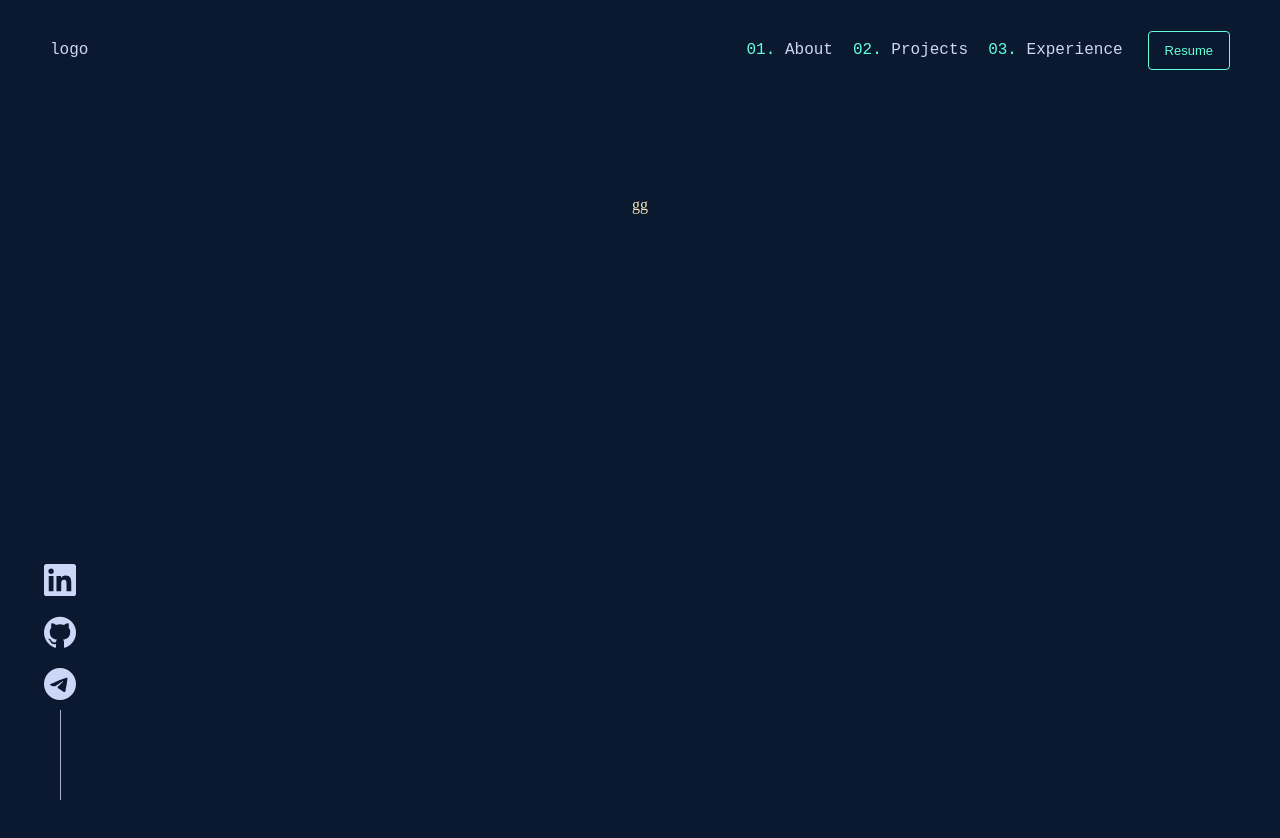
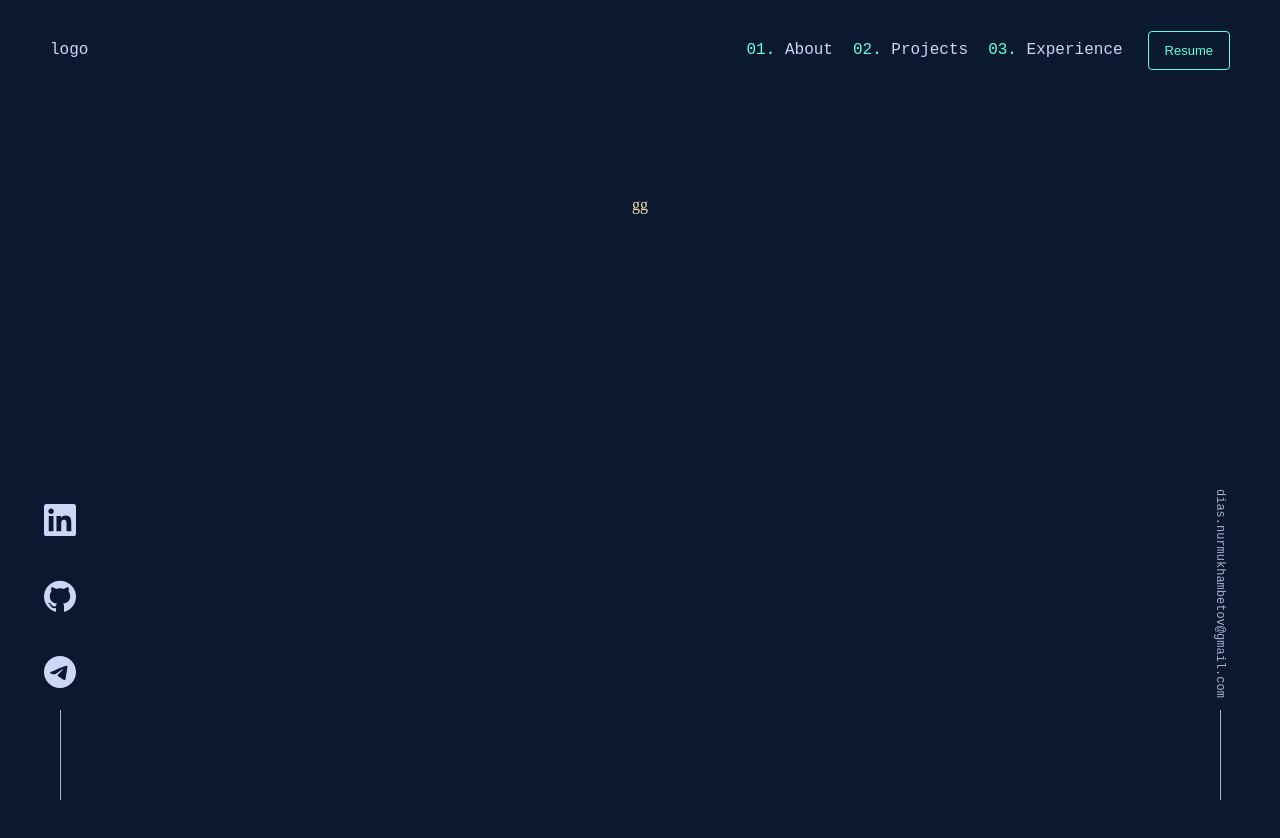
Before and after one commit to dias19/portfolio, a Next.js app: page / in a window 1280 px wide. Shown: the top 838 px of the page. Built offline with nearby package versions, Linux system fonts and the light colour scheme.

Commit message:
added right orientation

```diff
--- a/components/orientation-left.tsx
+++ b/components/orientation-left.tsx
@@ -2,7 +2,7 @@ import React from 'react'
 import GitHubIcon from '~/public/icons/github'
 import LinkedinIcon from '~/public/icons/linkedin'
 import TelegramIcon from '~/public/icons/telegram'
-import style from '~/styles/Orientation.module.css'
+import style from '~/styles/OrientationLeft.module.css'
 export default function OrientationLeft() {
   return (
     <div className={style.left}>
--- /dev/null
+++ b/components/orientation-right.tsx
@@ -0,0 +1,13 @@
+import React from "react";
+import style from '~/styles/OrientationRight.module.css'
+export default function OrientationRight() {
+  return (
+    <div className={style.right}>
+      <div className={style.email}>
+        <a href="mailto:dias.nurmukhambetov@gmail.com" className={style.anchor}>
+          dias.nurmukhambetov@gmail.com
+        </a>
+      </div>
+    </div>
+  );
+}
--- a/pages/index.tsx
+++ b/pages/index.tsx
@@ -7,6 +7,7 @@ import styleOrientation from '~/styles/Orientation.module.css';
 import { Icon } from '@iconify/react';
 import Header from "~/components/header";
 import OrientationLeft from "~/components/orientation-left";
+import OrientationRight from "~/components/orientation-right";
 const inter = Inter({ subsets: ["latin"] });
 
 export default function Home() {
@@ -20,6 +21,7 @@ export default function Home() {
       </Head>
       <Header/>
       <OrientationLeft/>
+      <OrientationRight/>
       <main className={styles.main}>gg</main>
     </>
   );
--- a/public/icons/github.tsx
+++ b/public/icons/github.tsx
@@ -8,10 +8,10 @@ export default function GitHubIcon() {
         fill="none"
         xmlns="http://www.w3.org/2000/svg"
       >
-        <g clip-path="url(#clip0_910_44)">
+        <g clipPath="url(#clip0_910_44)">
           <path
-            fill-rule="evenodd"
-            clip-rule="evenodd"
+            fillRule="evenodd"
+            clipRule="evenodd"
             d="M24.0005 1C18.303 1.00296 12.7923 3.02092 8.45374 6.69305C4.11521 10.3652 1.23181 15.452 0.319089 21.044C-0.593628 26.636 0.523853 32.3684 3.47174 37.2164C6.41963 42.0643 11.0057 45.7115 16.4099 47.5059C17.6021 47.7272 18.0512 46.9883 18.0512 46.36C18.0512 45.7317 18.0273 43.91 18.0194 41.9184C11.3428 43.3608 9.93197 39.101 9.93197 39.101C8.84305 36.3349 7.26927 35.6078 7.26927 35.6078C5.09143 34.1299 7.43223 34.1576 7.43223 34.1576C9.84455 34.3275 11.1123 36.6194 11.1123 36.6194C13.2504 40.2667 16.7278 39.2116 18.0949 38.5952C18.3095 37.0501 18.9335 35.999 19.621 35.4023C14.2877 34.8017 8.68408 32.7548 8.68408 23.6108C8.65102 21.2394 9.53605 18.9461 11.156 17.2054C10.9096 16.6047 10.087 14.1785 11.3905 10.8829C11.3905 10.8829 13.4054 10.2427 17.9916 13.3289C21.9253 12.2592 26.0757 12.2592 30.0095 13.3289C34.5917 10.2427 36.6026 10.8829 36.6026 10.8829C37.9101 14.1706 37.0875 16.5968 36.8411 17.2054C38.4662 18.9464 39.353 21.2437 39.317 23.6187C39.317 32.7824 33.7015 34.8017 28.3602 35.3905C29.2186 36.1334 29.9856 37.5836 29.9856 39.8122C29.9856 43.0051 29.9578 45.5736 29.9578 46.36C29.9578 46.9962 30.391 47.7391 31.6071 47.5059C37.0119 45.7113 41.5984 42.0634 44.5462 37.2147C47.4941 32.3659 48.611 26.6326 47.6972 21.0401C46.7835 15.4476 43.8986 10.3607 39.5587 6.68921C35.2187 3.01771 29.7067 1.00108 24.0085 1H24.0005Z"
             fill="#ccd6f6"
           />
--- a/public/icons/linkedin.tsx
+++ b/public/icons/linkedin.tsx
@@ -7,7 +7,7 @@ export default function LinkedinIcon() {
         fill="none"
         xmlns="http://www.w3.org/2000/svg"
       >
-        <g clip-path="url(#clip0_17_68)">
+        <g clipPath="url(#clip0_17_68)">
           <path
             d="M44.4469 0H3.54375C1.58437 0 0 1.54688 0 3.45938V44.5312C0 46.4437 1.58437 48 3.54375 48H44.4469C46.4062 48 48 46.4438 48 44.5406V3.45938C48 1.54688 46.4062 0 44.4469 0ZM14.2406 40.9031H7.11563V17.9906H14.2406V40.9031ZM10.6781 14.8688C8.39062 14.8688 6.54375 13.0219 6.54375 10.7437C6.54375 8.46562 8.39062 6.61875 10.6781 6.61875C12.9563 6.61875 14.8031 8.46562 14.8031 10.7437C14.8031 13.0125 12.9563 14.8688 10.6781 14.8688ZM40.9031 40.9031H33.7875V29.7656C33.7875 27.1125 33.7406 23.6906 30.0844 23.6906C26.3812 23.6906 25.8187 26.5875 25.8187 29.5781V40.9031H18.7125V17.9906H25.5375V21.1219H25.6312C26.5781 19.3219 28.9031 17.4188 32.3625 17.4188C39.5719 17.4188 40.9031 22.1625 40.9031 28.3313V40.9031Z"
             fill="#ccd6f6"
--- a/public/icons/telegram.tsx
+++ b/public/icons/telegram.tsx
@@ -1,9 +1,7 @@
 import React from "react";
-import style from '~/styles/Orientation.module.css'
 export default function TelegramIcon() {
   return (
       <svg
-      className={style.svg}
         viewBox="0 0 48 48"
         fill="none"
         xmlns="http://www.w3.org/2000/svg"
--- a/styles/Orientation.module.css
+++ b/styles/OrientationLeft.module.css
@@ -12,7 +12,7 @@
     display: inline-block;
     width:32px;
     height:32px;
-    margin: 10px;
+    margin: 22px;
     background-color:transparent;
     position: relative;
     top:0;
@@ -25,7 +25,7 @@
 }
 
 .anchor:hover{
-    top:-5px;
+    top:-10px;
 }
 
 .social {
--- /dev/null
+++ b/styles/OrientationRight.module.css
@@ -0,0 +1,39 @@
+.right {
+    width: 40px;
+    position: fixed;
+    bottom: 0px;
+    left: auto;
+    right: 40px;
+    z-index: 10;
+    color: #a8b2d1;
+}
+
+.email {
+    display: flex;
+    flex-direction: column;
+    align-items: center;
+}
+
+.anchor{
+    writing-mode: vertical-lr;
+    padding: 12px 10px;
+    font-family: var(--font-mono);
+    font-size: 12px;
+    position: relative;
+    top:0;
+    transition: top 0.2s ease-in-out;
+}
+
+.anchor:hover{
+    color:  #64ffda;
+    top:-10px;
+}
+
+.email::after{
+    content: "";
+    display: block;
+    width: 1px;
+    height: 90px;
+    margin: 0px auto;
+    background-color: #a8b2d1;
+}
```
